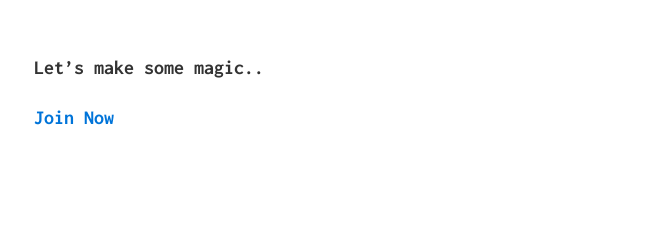
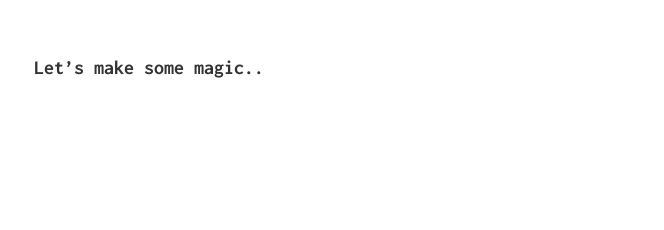
Before and after one commit to pzync/betterIndia, a Jekyll site: the page built from index.md, in a window 1280 px wide. Shown: the part 1417-1647 px from the top of the page, without its empty margins (306-970 px from the left). Built offline with Jekyll 4.4.1, drawn with Linux system fonts in a browser that asks for light colours; after the commit the page ends 1600 px from its top, so only the background shows below that.

Commit message:
Update index.md

```diff
--- a/index.md
+++ b/index.md
@@ -50,5 +50,3 @@ You'll find lots of such channels in this community:
 &nbsp;
 
 **Let's make some magic..**
-
-[**Join Now**](http://cdecaf.slack.com)
```
